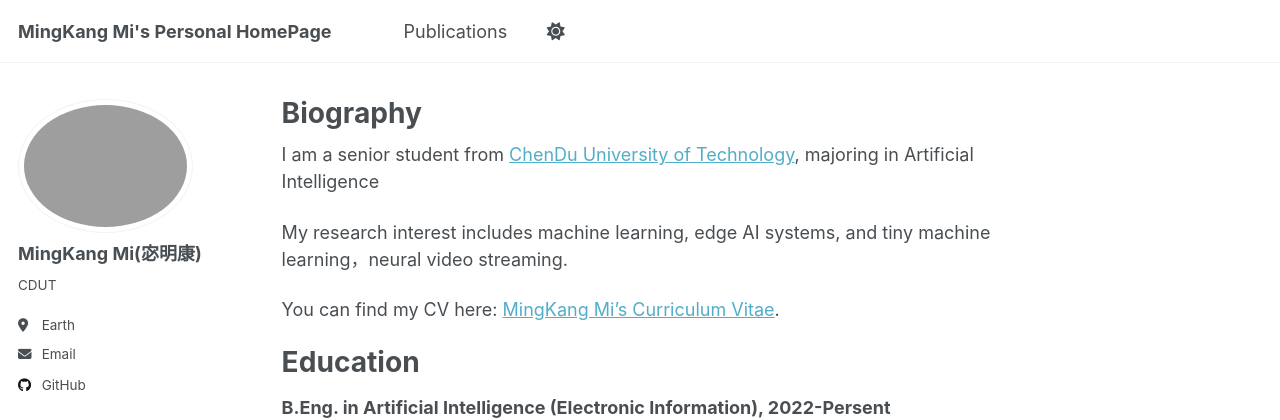
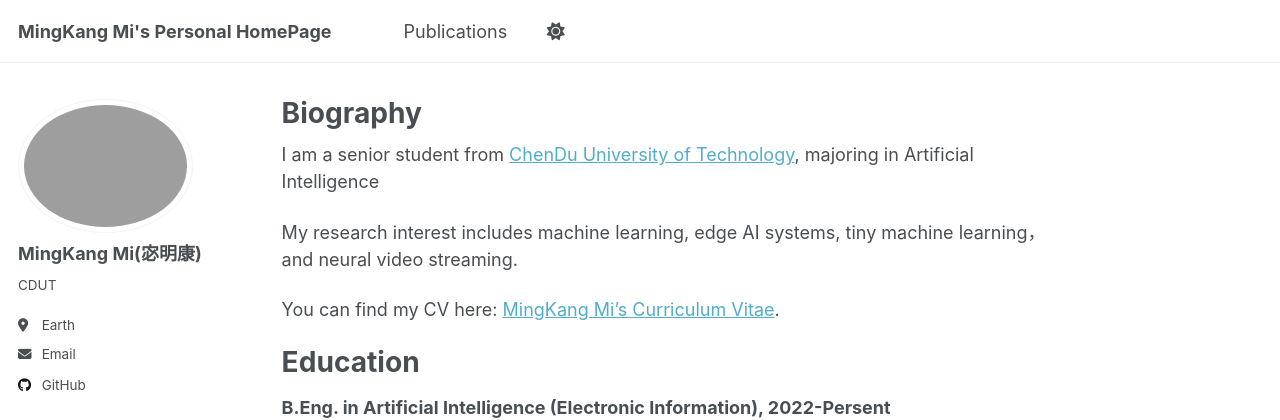
Before and after one commit to mingkangmi/mingkangmi.github.io, a Jekyll site: the page built from _pages/about.md, in a window 1280 px wide. Shown: the top 420 px of the page. Built offline with Jekyll 4.4.1, drawn with Linux system fonts in a browser that asks for light colours; a script that is not in the unit is left out.

```diff
--- a/_pages/about.md
+++ b/_pages/about.md
@@ -10,7 +10,7 @@ redirect_from:
 I am a senior student from [ChenDu University of Technology](https://www.cdut.edu.cn/), majoring in Artificial Intelligence
 
 
-My research interest includes machine learning, edge AI systems, and tiny machine learning，neural video streaming.
+My research interest includes machine learning, edge AI systems, tiny machine learning，and neural video streaming.
 
 
 You can find my CV here: [MingKang Mi's Curriculum Vitae](../assets/Curriculum_Vitae.pdf).
```
